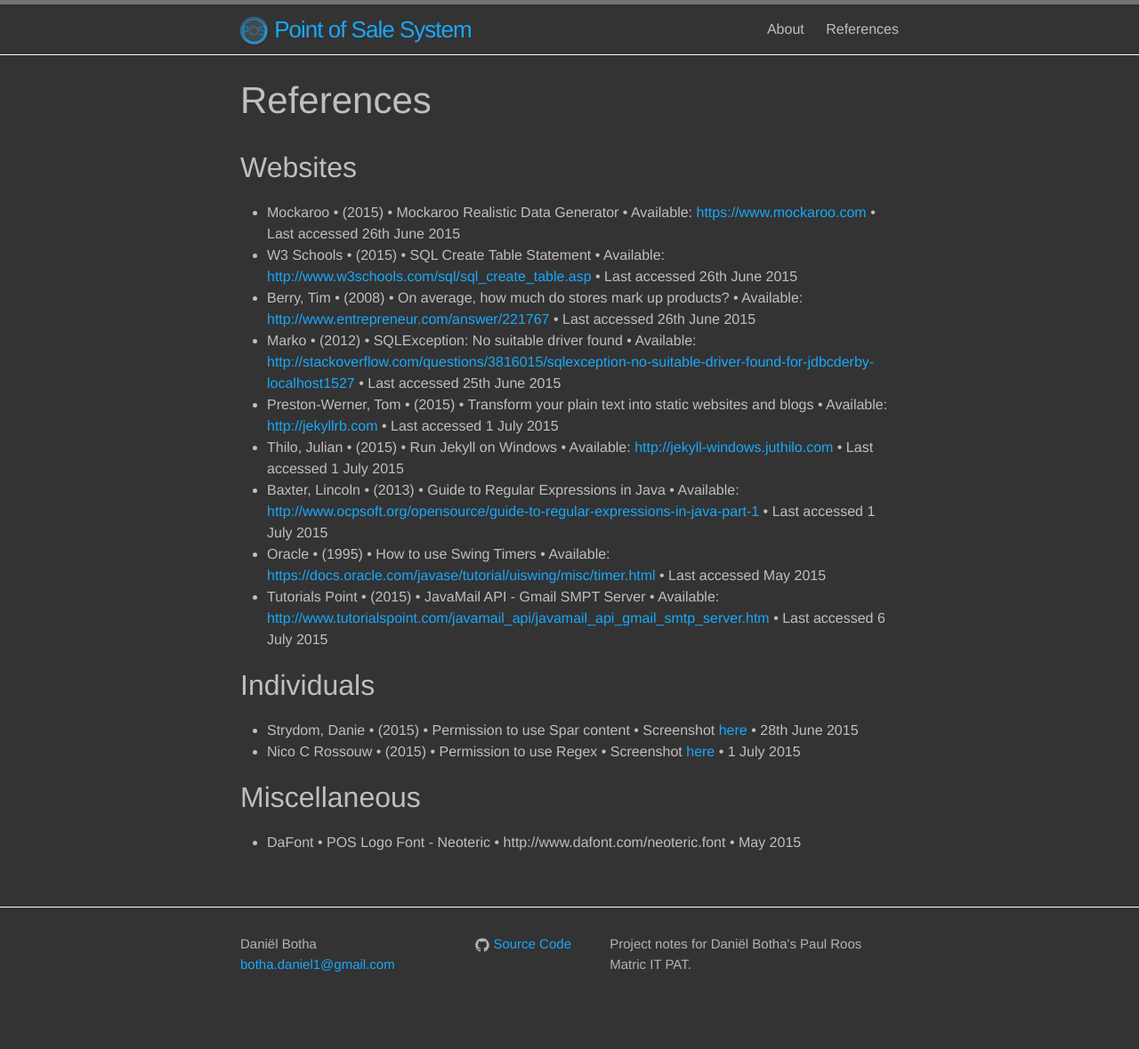
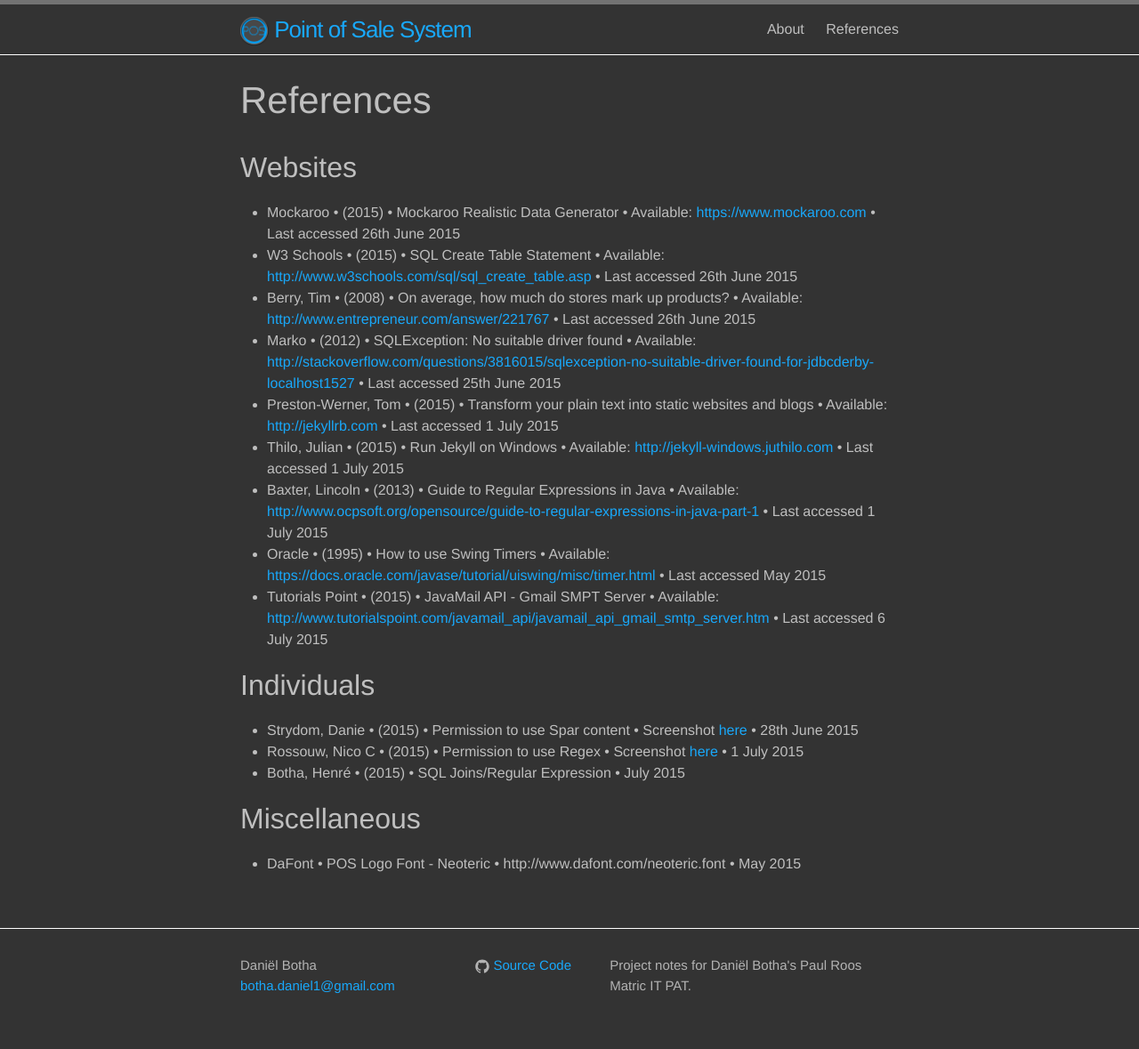
Before and after one commit to PointOfSaleSystem/pointofsalesystem.github.io, a Jekyll site: the page built from references.md, in a window 1280 px wide. Shown: the whole page at 89% size. Built offline with Jekyll 4.4.1, drawn with Linux system fonts in a browser that asks for light colours; before the commit the page ends 1155 px from its top, so only the background shows below that.

Commit message:
Added henre as a reference

```diff
--- a/references.md
+++ b/references.md
@@ -16,7 +16,8 @@ permalink: /references/
 
 ##Individuals
 - Strydom, Danie &#x2022; (2015) &#x2022; Permission to use Spar content &#x2022; Screenshot [here](http://i.imgur.com/poPU8jX.png) &#x2022; 28th June 2015
-- Nico C Rossouw &#x2022; (2015) &#x2022; Permission to use Regex &#x2022; Screenshot [here](http://i.imgur.com/E00Xpye.png) &#x2022; 1 July 2015
+- Rossouw, Nico C &#x2022; (2015) &#x2022; Permission to use Regex &#x2022; Screenshot [here](http://i.imgur.com/E00Xpye.png) &#x2022; 1 July 2015
+- Botha, Henré &#x2022; (2015) &#x2022; SQL Joins/Regular Expression &#x2022; July 2015
 
 ##Miscellaneous
 - DaFont &#x2022; POS Logo Font - Neoteric &#x2022; http://www.dafont.com/neoteric.font &#x2022; May 2015
```
